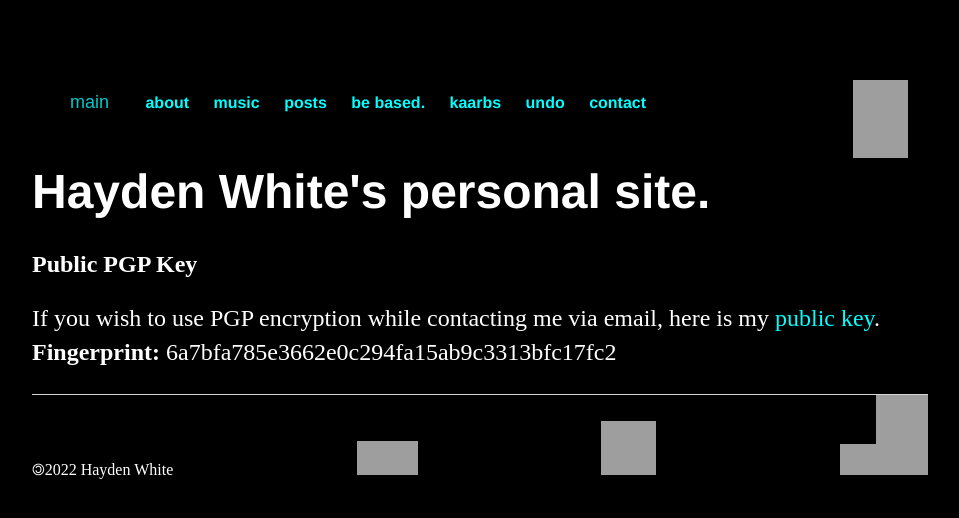
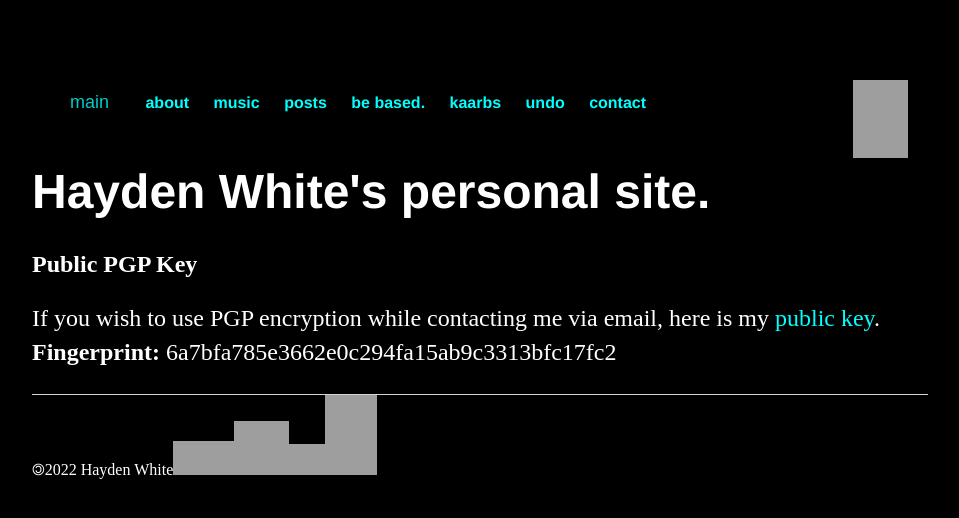
Before and after one commit to whiteVHS/whiteVHS.github.io, a Jekyll site: the page built from pgp/index.html, in a window 1280 px wide. Shown: the top 518 px of the page, without its empty margins (160-1119 px from the left). Built offline with Jekyll 4.4.1, drawn with Linux system fonts in a browser that asks for light colours; grey boxes are pictures that could not be loaded.

Commit message:
Update main.css

```diff
--- a/css/main.css
+++ b/css/main.css
@@ -116,7 +116,6 @@ ul.posts li {
 .footer-css {
 display: flex;
 flex-flow: row wrap;
-justify-content: space-between;
-align-content: space-between;
+align-content: flex-start;
 align-items: baseline;
 }
```
